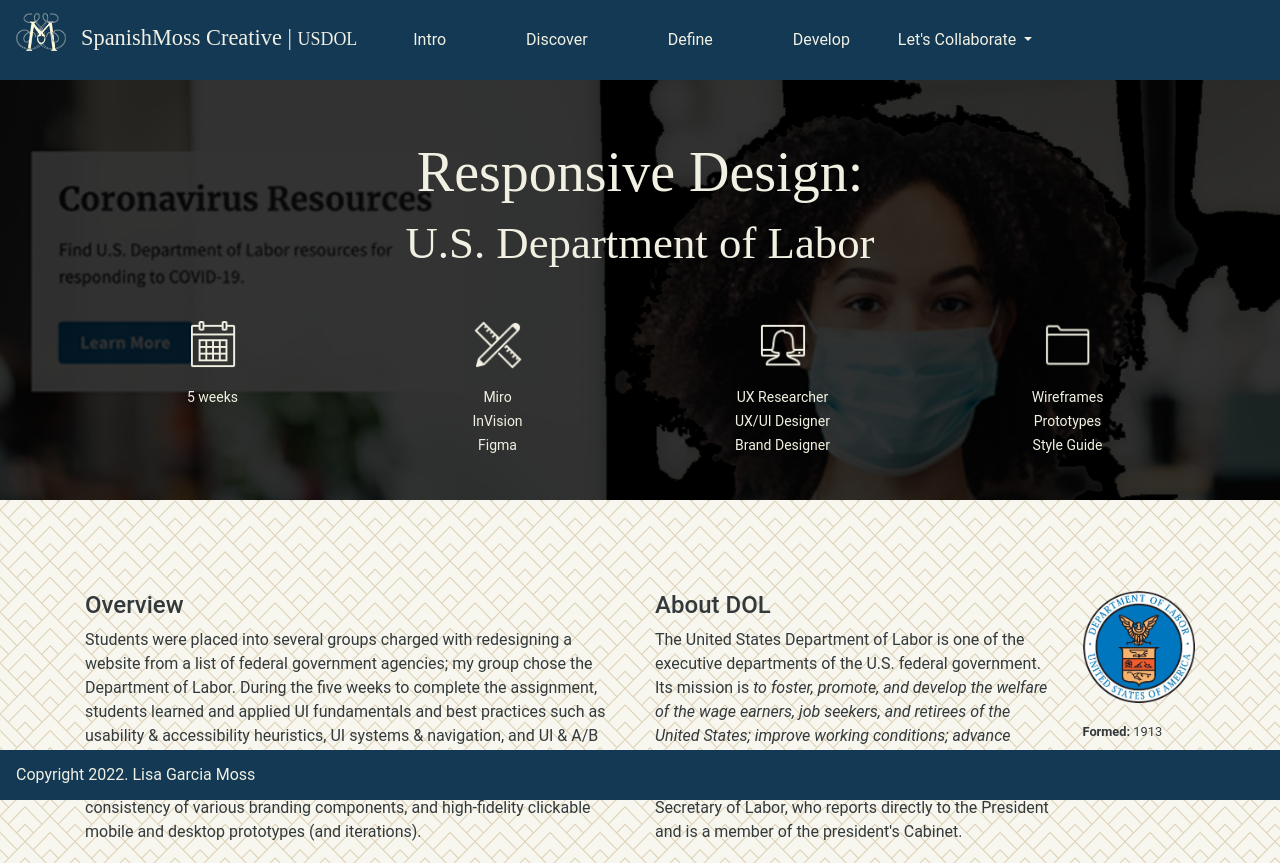
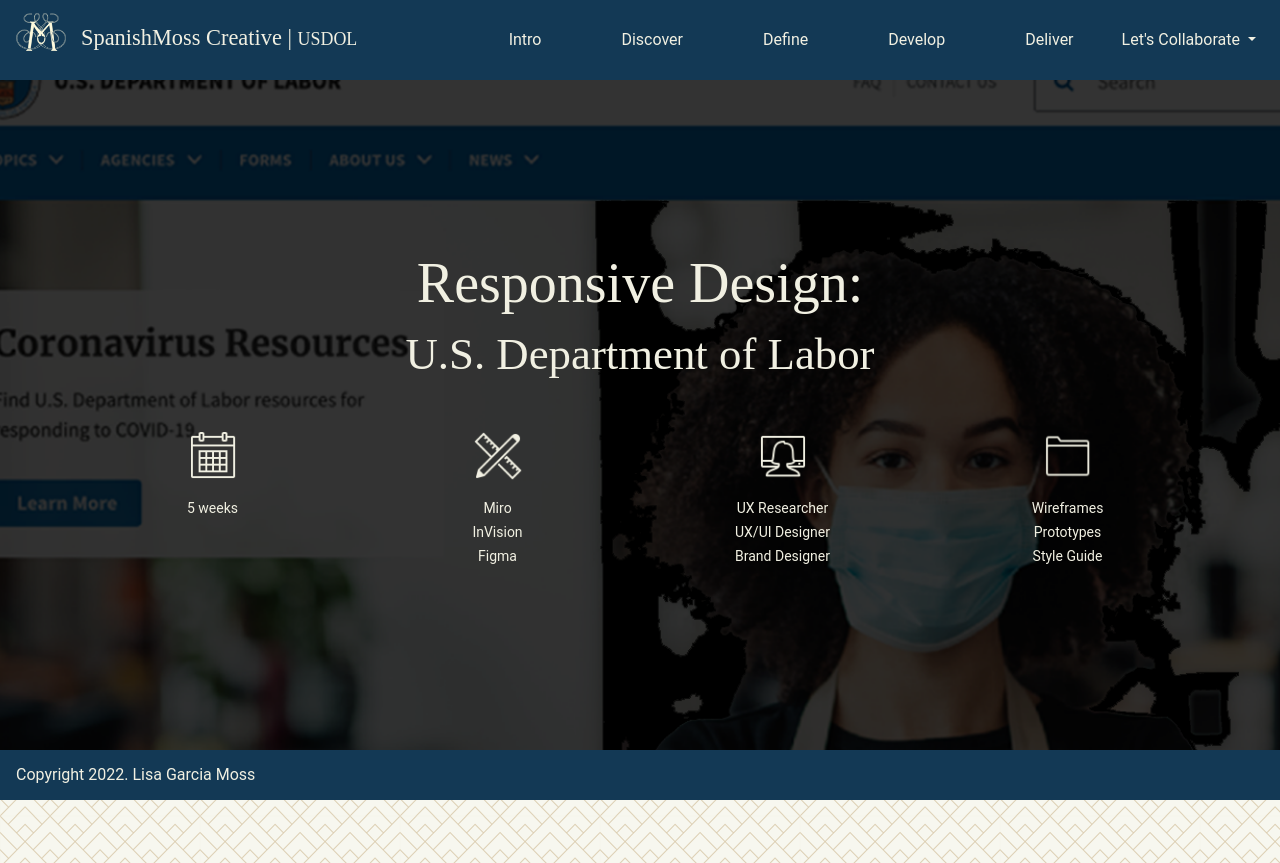
Before and after one commit to garciamoss/UX_UI_HW_20, a plain HTML site: page index.html in a window 1280 px wide. Shown: the top 863 px of the page. Drawn offline with nearby package versions, Linux system fonts and the light colour scheme.

Commit message:
Styling and jumbo changes

```diff
--- a/css/style.css
+++ b/css/style.css
@@ -15,6 +15,7 @@ button:hover {color: #fca289;}
 .customNav {position: fixed; width: 100%; background-color: #133955 !important; z-index: 10;}
 .navbar-brand {font-family: 'Roboto Slab';font-size: 1.4em;}
 .navbar-brand img {padding-right: 15px;width: 65px;}
+.navbar-nav {margin-left: auto; margin-right: 0 !important;}
 .navbar-light .navbar-toggler-icon{ background-image: url('../images/menu.png');}
 .navbar-toggler:hover {background-color: #fca289;}
 .nav-item {margin: 0px 2em;}
@@ -25,9 +26,9 @@ button:hover {color: #fca289;}
 .customNav a {color: #f1f0e2 !important;}
 
 /*Jumbotron*/
-.jumbotron-fluid {padding-top: 5rem; background-image: url("../images/homeCurrent.png")!important; background-size: cover !important; background-position: center !important; text-align: center; color: #f1f0e2; height: 500px;}
+.jumbotron-fluid {padding-top: 5rem; background-image: url("../images/homeCurrent.png")!important; background-size: cover !important; background-position: center !important; text-align: center; color: #f1f0e2; height: 800px;}
 .jumbotron-fluid:hover {background: url("../images/homeUXUI.png") !important; background-size: cover !important; background-position: center !important;}
-.display-4 {color: #f1f0e2; margin-bottom: 1%; padding-top: 0px;}
+.display-4 {color: #f1f0e2; margin-top: 10%; margin-bottom: 1%; padding-top: 0px;}
 .jumbotron .row {padding-top: 2rem;}
 .jumbotron .col-3 {text-align: center; font-size: .875rem; font-weight: lighter; line-height: normal;}
 
--- a/index.html
+++ b/index.html
@@ -49,6 +49,9 @@
         </li>
         <li class="nav-item">
           <a class="nav-link" href="#develop">Develop</a>
+        </li>
+        <li class="nav-item">
+          <a class="nav-link" href="#deliver">Deliver</a>
         </li>
         <a class="nav-link dropdown-toggle" href="#" id="navbarDropdown" role="button" data-toggle="dropdown" aria-haspopup="true" aria-expanded="false">
           Let's Collaborate
@@ -238,16 +241,6 @@
         <img src="images/userFlow.png">
       </div>
     </div>
-    <div class="row styleTile">
-      <div class="col-lg-3">
-        <img src="images/logoUSDOL.png">
-        <p><b>Usability Issues:</b> Students were placed into several groups charged with redesigning a website from a   list of federal government agencies; my group chose the Department of Labor. During the five weeks given to complete the assignment, students learned and applied UI fundamentals and best practices such as usability & accessibility heuristics, UI systems &  navigation, and UI & A/B testings.
-        </p>
-      </div>
-      <div class="col-lg-9">
-        <img src="images/StyleTile.png">
-      </div>
-    </div>
     <div class="row cardSort">
         <div class="col-lg-4">
           <h4>Card Sort and Site Maps</h4>
@@ -265,6 +258,16 @@
       <div class="col-lg-12">
       <img src="images/NewSynthesizedSiteMap.png">
     </div>
+    </div>
+    <div class="row styleTile">
+      <div class="col-lg-3">
+        <img src="images/logoUSDOL.png">
+        <p><b>Usability Issues:</b> Students were placed into several groups charged with redesigning a website from a   list of federal government agencies; my group chose the Department of Labor. During the five weeks given to complete the assignment, students learned and applied UI fundamentals and best practices such as usability & accessibility heuristics, UI systems &  navigation, and UI & A/B testings.
+        </p>
+      </div>
+      <div class="col-lg-9">
+        <img src="images/StyleTile.png">
+      </div>
     </div>
 </div>
 </section>
```
